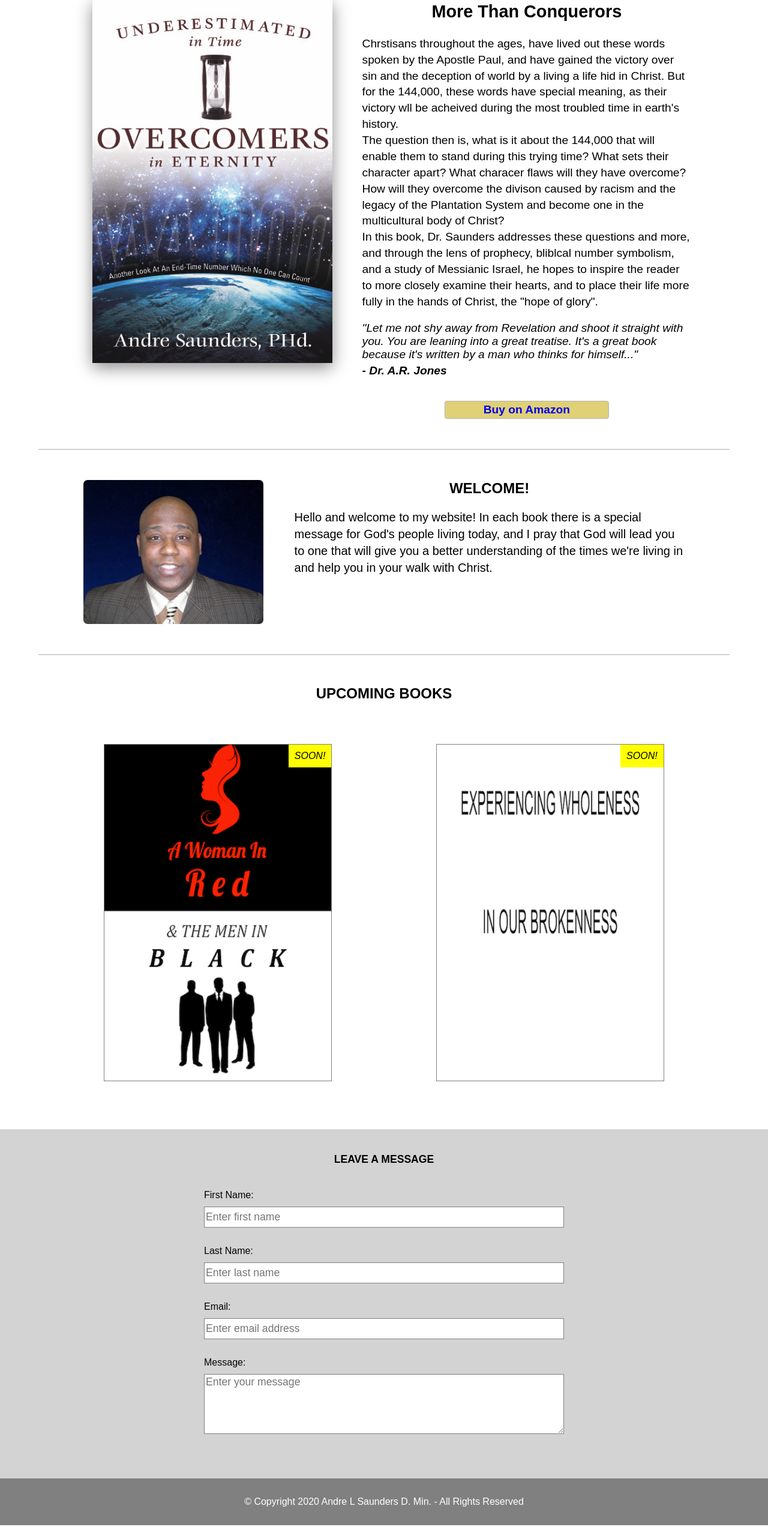
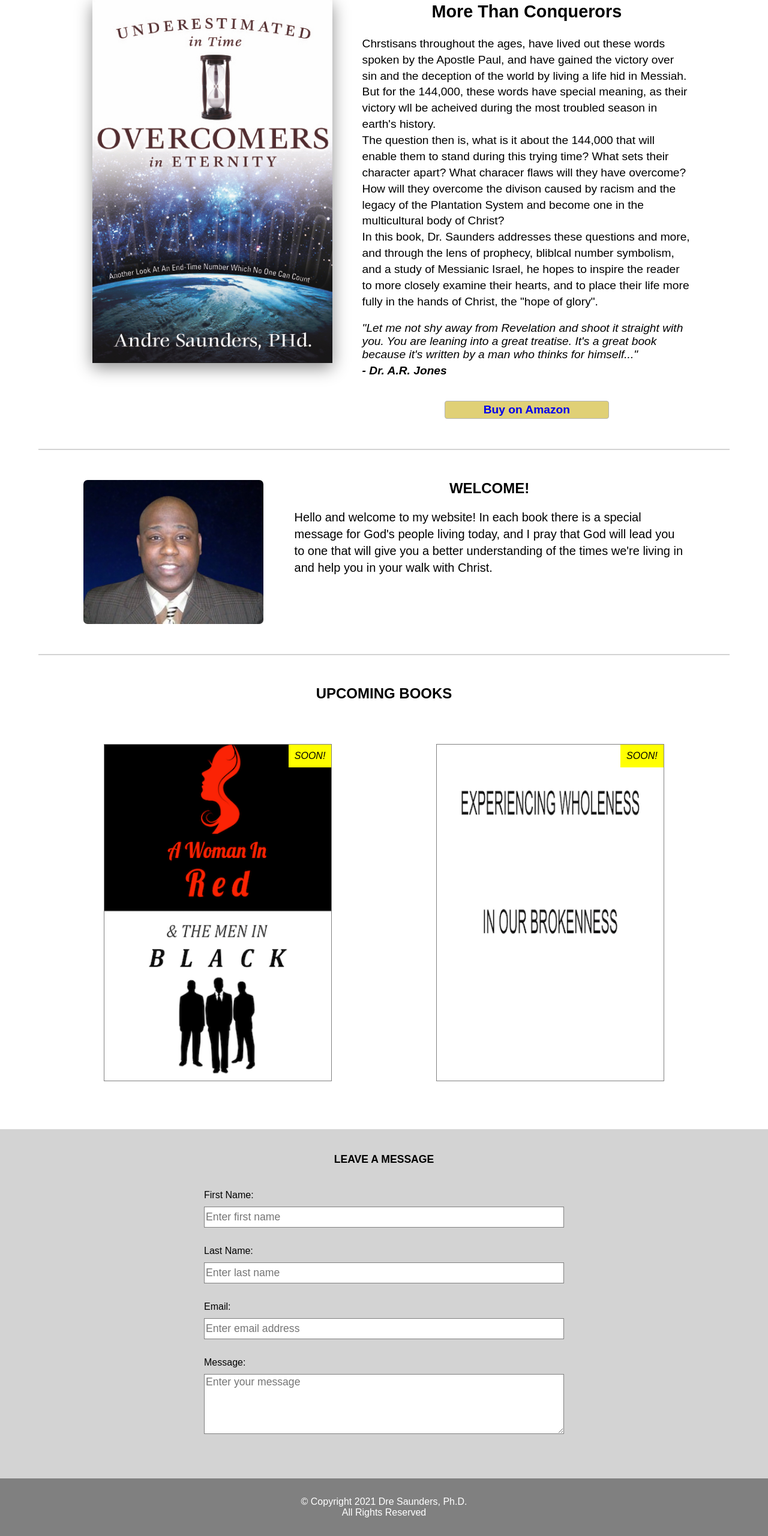
Before and after one commit to andresaunders/author-website, a plain HTML site: page index.html in a window 1280 px wide. Shown: the part 209-2769 px from the top of the page at 60% size. Drawn offline with Linux system fonts and the light colour scheme.

Commit message:
Update index.html

```diff
--- a/index.html
+++ b/index.html
@@ -44,7 +44,7 @@
               More Than Conquerors
             </h2>
             <p id="main-book-description">
-              Chrstisans throughout the ages, have lived out these words spoken by the Apostle Paul, and have gained the victory over sin and the deception of world by a living a life hid in Christ. But for the 144,000, these words have special meaning, as their victory wll be acheived during the most troubled time in earth's history.
+              Chrstisans throughout the ages, have lived out these words spoken by the Apostle Paul, and have gained the victory over sin and the deception of the world by living a life hid in Messiah. But for the 144,000, these words have special meaning, as their victory wll be acheived during the most troubled season in earth's history.
               <br>
               The question then is, what is it about the 144,000 that will enable them to stand during this trying time? What sets their character apart? What characer flaws will they have overcome? How will they overcome the divison caused by racism and the legacy of the Plantation System and become one in the multicultural body of Christ?
               <br>
@@ -118,7 +118,7 @@
 <!-- footer -->
   <footer id="footer">
     <p class="p-footer">
-      © Copyright 2020 Andre L Saunders D. Min. - All Rights Reserved
+      © Copyright 2021 Dre Saunders, Ph.D. <br> All Rights Reserved
     </p>
   </footer>
 <!-- /footer -->
```
